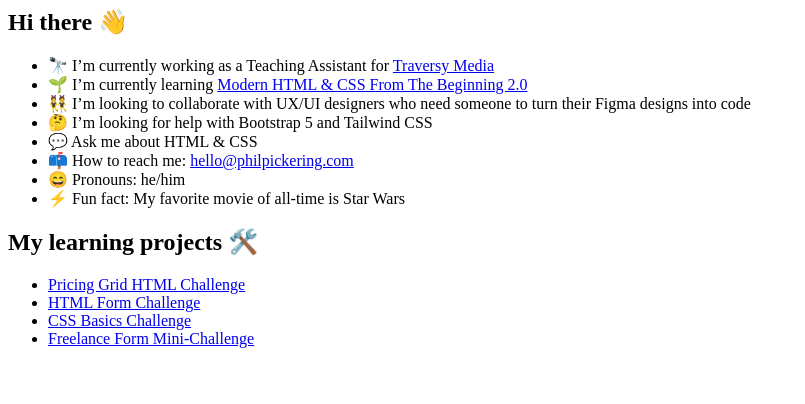
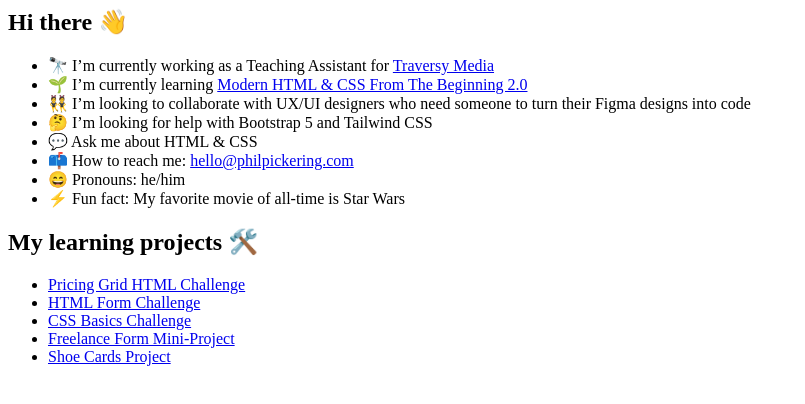
Before and after one commit to philpickering/philpickering.github.io, a plain HTML site: page index.html in a window 1280 px wide. Shown: the whole page, without its empty margins (0-805 px from the left). Drawn offline with Linux system fonts and the light colour scheme.

Commit message:
Update index.html

```diff
--- a/index.html
+++ b/index.html
@@ -17,7 +17,8 @@
   <li><a href="projects/pricing-grid-html-challenge/index.html">Pricing Grid HTML Challenge</a></li>
   <li><a href="projects/html-form-challenge/index.html">HTML Form Challenge</a></li>
   <li><a href="projects/css-basics-challenge/index.html">CSS Basics Challenge</a></li>
-  <li><a href="projects/freelance-form-mini-project/index.html">Freelance Form Mini-Challenge</a></li>
+  <li><a href="projects/freelance-form-mini-project/index.html">Freelance Form Mini-Project</a></li>
+  <li><a href="projects/shoe-cards-project/index.html">Shoe Cards Project</a></li>
 </ul>
 
 <!--
```
